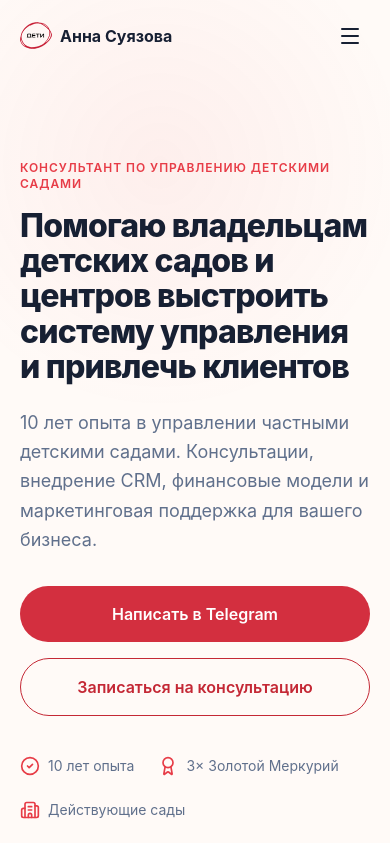
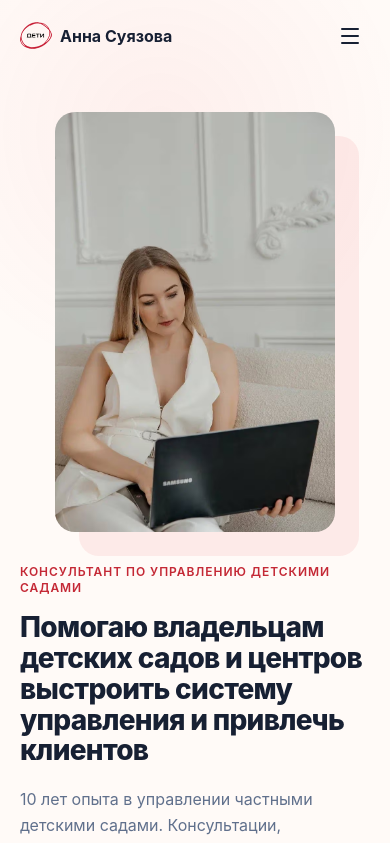
Before and after one commit to suyazov/suyazova.ru, a React (Vite) app: page / in a window 390 px wide. Shown: the top 843 px of the page. Built offline with nearby package versions, Linux system fonts and the light colour scheme.

Commit message:
fix: мобильный Hero, выравнивание кнопок, награды, контраст label

```diff
--- a/src/sections/Hero.tsx
+++ b/src/sections/Hero.tsx
@@ -2,47 +2,47 @@ import { CheckCircle2, Award, Building2 } from 'lucide-react';
 
 export function Hero() {
   return (
-    <section className="relative min-h-0 md:min-h-[90vh] flex items-start md:items-center pt-[72px] overflow-hidden bg-[#fffaf7]">
+    <section className="relative min-h-[90vh] flex items-center pt-[72px] overflow-hidden bg-[#fffaf7]">
       {/* Background decoration */}
       <div
         className="absolute top-[-10%] right-[-5%] w-[500px] h-[500px] rounded-full pointer-events-none animate-hero-bg-scale"
         style={{ background: 'radial-gradient(ellipse at center, rgba(231, 60, 71, 0.06) 0%, transparent 70%)' }}
       />
 
-      <div className="w-full max-w-[1200px] mx-auto px-5 py-10 md:py-24">
-        <div className="flex flex-col-reverse md:flex-row items-center gap-12 md:gap-16">
+      <div className="w-full max-w-[1200px] mx-auto px-5 py-10 md:py-20">
+        <div className="flex flex-col-reverse md:flex-row items-center gap-8 md:gap-16">
           {/* Left column - content */}
           <div className="flex-1 md:max-w-[55%]">
             <span
-              className="inline-block text-xs font-semibold tracking-[0.08em] uppercase text-[#e73c47] mb-4 opacity-0 animate-fade-in-up"
+              className="inline-block text-xs font-semibold tracking-[0.08em] uppercase text-[#c42835] mb-4 opacity-0 animate-fade-in-up"
               style={{ animationDelay: '0.1s', animationFillMode: 'forwards' }}
             >
               КОНСУЛЬТАНТ ПО УПРАВЛЕНИЮ ДЕТСКИМИ САДАМИ
             </span>
 
             <h1
-              className="text-[clamp(32px,4vw,56px)] font-extrabold leading-[1.1] tracking-tight text-[#172033] mb-6 opacity-0 animate-fade-in-up"
+              className="text-[clamp(28px,6vw,56px)] font-extrabold leading-[1.1] tracking-tight text-[#172033] mb-5 opacity-0 animate-fade-in-up"
               style={{ animationDelay: '0.2s', animationFillMode: 'forwards' }}
             >
               Помогаю владельцам детских садов и центров выстроить систему управления и привлечь клиентов
             </h1>
 
             <p
-              className="text-lg text-[#60708c] leading-relaxed mb-8 max-w-[540px] opacity-0 animate-fade-in-up"
+              className="text-base md:text-lg text-[#60708c] leading-relaxed mb-6 max-w-[540px] opacity-0 animate-fade-in-up"
               style={{ animationDelay: '0.4s', animationFillMode: 'forwards' }}
             >
               10 лет опыта в управлении частными детскими садами. Консультации, внедрение CRM, финансовые модели и маркетинговая поддержка для вашего бизнеса.
             </p>
 
             <div
-              className="flex flex-col sm:flex-row gap-4 mb-10 opacity-0 animate-fade-in-up"
+              className="flex flex-col sm:flex-row gap-3 mb-6 opacity-0 animate-fade-in-up"
               style={{ animationDelay: '0.6s', animationFillMode: 'forwards' }}
             >
               <a
                 href="https://t.me/anna_suyazova"
                 target="_blank"
                 rel="noopener noreferrer"
-                className="inline-flex items-center justify-center gap-2 bg-[#d32f3f] hover:bg-[#b71c1c] text-white font-semibold px-8 py-4 rounded-full transition-colors duration-200"
+                className="inline-flex items-center justify-center gap-2 bg-[#d32f3f] hover:bg-[#b71c1c] text-white font-semibold px-6 md:px-8 py-3.5 md:py-4 rounded-full transition-colors duration-200"
               >
                 Написать в Telegram
               </a>
@@ -52,7 +52,7 @@ export function Hero() {
                   e.preventDefault();
                   document.querySelector('#contact')?.scrollIntoView({ behavior: 'smooth' });
                 }}
-                className="inline-flex items-center justify-center gap-2 border-[1.5px] border-[#c42835] text-[#c42835] hover:border-[#b71c1c] hover:text-[#b71c1c] font-semibold px-8 py-4 rounded-full transition-colors duration-200"
+                className="inline-flex items-center justify-center gap-2 border-[1.5px] border-[#c42835] text-[#c42835] hover:border-[#b71c1c] hover:text-[#b71c1c] font-semibold px-6 md:px-8 py-3.5 md:py-4 rounded-full transition-colors duration-200"
               >
                 Записаться на консультацию
               </a>
@@ -79,7 +79,7 @@ export function Hero() {
           </div>
 
           {/* Right column - photo */}
-          <div className="flex-1 md:max-w-[45%] relative">
+          <div className="flex-1 md:max-w-[45%] relative w-full max-w-[280px] md:max-w-none mx-auto">
             {/* Decorative blob behind photo */}
             <div
               className="absolute -bottom-6 -right-6 w-full h-full rounded-[20px] pointer-events-none animate-hero-bg-scale"
```
